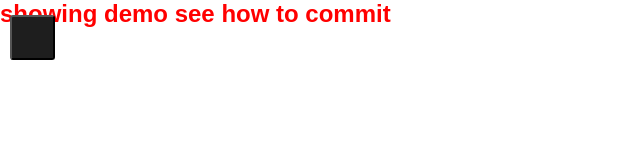
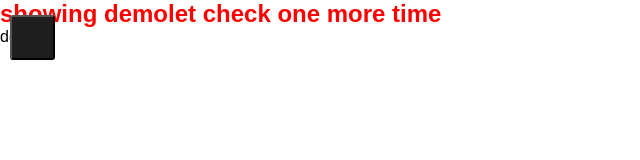
Before and after one commit to monstermahi982/nbn_css_next, a Next.js app: page /components/alerts in a window 1280 px wide. Shown: the top 160 px of the page, without its empty margins (0-640 px from the left). Built offline with nearby package versions, Linux system fonts and the light colour scheme.

Commit message:
divya demo 2

```diff
--- a/pages/components/alerts.js
+++ b/pages/components/alerts.js
@@ -4,7 +4,8 @@ import styles from '../../styles/Alert.module.css'
 const alerts = () => {
     return (
         <div>
-            <h2 className={styles.text}>showing demo see how to commit</h2>
+            <h2 className={styles.text}>showing demolet check one more time </h2>
+            <p>done</p>
         </div>
     )
 }
```
